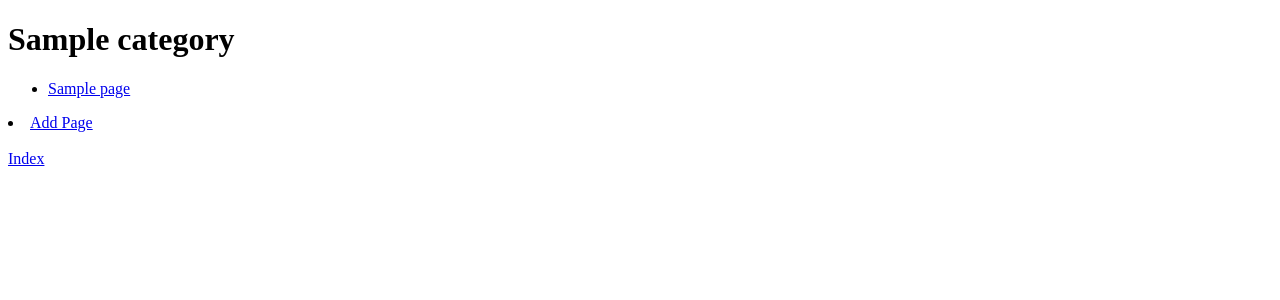
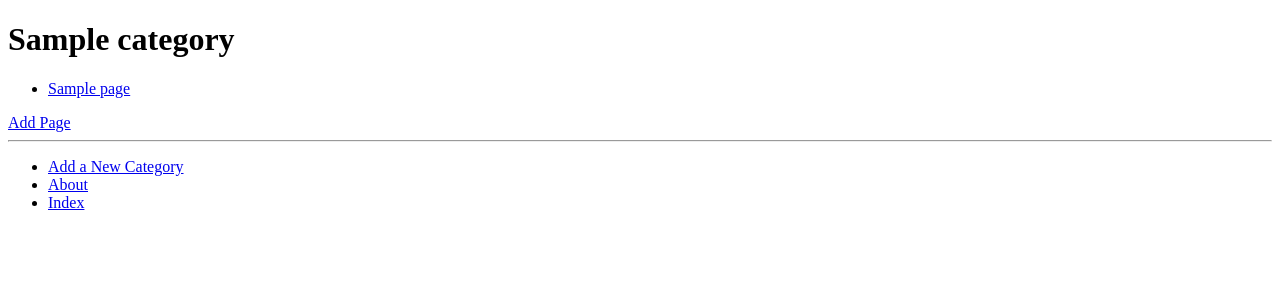
Before and after one commit to mcivorda/rango, a Django app: a page that uses tango_with_django_project/templates/rango/category.html in a window 1280 px wide. Shown: the top 300 px of the page. Run offline with Django 3.2, Linux system fonts and the light colour scheme; tables that the repository leaves empty hold one stand-in row (values such as "Sample post").

Commit message:
Chapter 8: Base template added. Page: 140

```diff
--- /dev/null
+++ b/tango_with_django_project/templates/rango/base.html
@@ -0,0 +1,27 @@
+<!DOCTYPE html>
+{% load staticfiles %}
+
+<html>
+    <head>
+        <title>
+            Rango -
+            {% block title.block %}
+                How to Tango with Django!
+            {% endblock %}
+        </title>
+    </head>
+    <body>
+        <div>
+        {% block body_block %}
+        {% endblock %}
+        </div>
+        <hr />
+        <div>
+            <ul>
+                <li><a href="{% url 'rango:add_category' %}">Add a New Category</a></li>
+                <li><a href="{% url 'rango:about' %}">About</a></li>
+                <li><a href="{% url 'rango:index' %}">Index</a></li>
+            </ul>
+        </div>
+    </body>
+</html>
--- a/tango_with_django_project/templates/rango/category.html
+++ b/tango_with_django_project/templates/rango/category.html
@@ -1,13 +1,16 @@
 <!DOCTYPE html>
+{% extends 'rango/base.html' %}
+{% load staticfiles %}
 
-<html>
+{% block title_block %}
+    {% if category %}
+        {{ category.name }}
+    {% else %}
+        Unknown Category
+    {% endif %}
+{% endblock %}
 
-    <head>
-        <title>Rango</title>
-    </head>
-
-    <body>
-        <div>
+{% block body_block %}
     {% if category %}
     <h1>{{ category.name }}</h1>
     {% if pages %}
@@ -19,15 +22,9 @@
     {% else %}
     <strong>No pages currently in category.</strong>
     {% endif %}
-            <li><a href="/rango/category/{{ category.slug }}/add_page/">Add Page</a></li> <br/>
+
+    <a href="/rango/category/{{ category.slug }}/add_page/">Add Page</a> <br />
     {% else %}
     The specified category does not exist.
     {% endif %}
-        </div>
-
-        <div>
-            <a href="/rango/">Index</a><br/>
-        </div>
-    </body>
-
-</html>
+{% endblock %}
--- a/tango_with_django_project/templates/rango/index.html
+++ b/tango_with_django_project/templates/rango/index.html
@@ -19,7 +19,7 @@
     {% if categories %}
     <ul>
         {% for category in categories %}
-        <li><a href="/rango/category/{{ category.slug }}/">{{ category.name }}</a></li>
+        <li><a href="{% url 'rango:show_category' category.slug %}">{{ category.name }}</a></li>
         {% endfor %}
     </ul>
     {% else %}
@@ -43,7 +43,7 @@
 </div>
 
 <div>
-    <a href="/rango/about/">About Rango</a><br/>
+    <a href="{% url 'rango:about' %}">About</a><br/>
     <a href="/rango/add_category/">Add a New Category</a><br />
     <img src="{% static 'images/rango.jpg' %}"
          alt="Picture of Rango"/>
```
Lines whose indentation alone changed are shown as unchanged.
